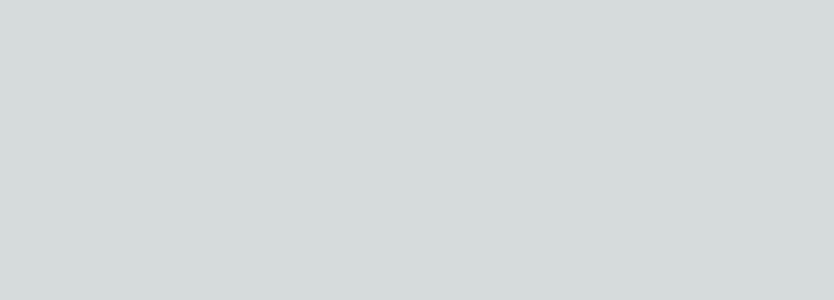
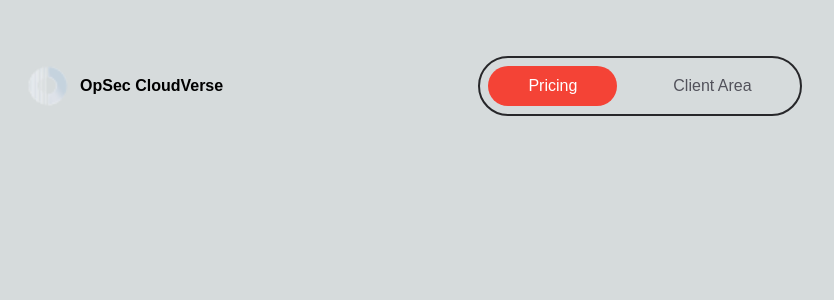
Before and after one commit to SteffQing/OpSec-CloudVerse, a Next.js app: page / in a window 1280 px wide. Shown: the top 300 px of the page, without its empty margins (0-834 px from the left). Built offline with nearby package versions, Linux system fonts and the light colour scheme.

Commit message:
feat: complete Navbar and routing

```diff
--- /dev/null
+++ b/src/app/Navbar.tsx
@@ -0,0 +1,54 @@
+"use client";
+
+import Image from "next/image";
+import { usePathname, useRouter } from "next/navigation";
+
+export default function Navbar() {
+  const route = useRouter();
+  const pathname = usePathname();
+
+  let navList = [
+    {
+      name: "Pricing",
+      href: "/",
+    },
+    {
+      name: "Client Area",
+      href: "/client",
+    },
+  ];
+
+  let navList_styleNormal =
+    "py-2 px-10 whitespace-nowrap text-[#52525B] transition-all";
+  let navList_styleActive = " !text-white bg-[#F44336] rounded-[50px]";
+  return (
+    <nav className="fixed top-0 left-0 right-0 z-50 pt-6">
+      <div className="flex flex-col items-center justify-between p-4 md:flex-row md:justify-center">
+        <a href="/" className="flex items-center gap-2 md:absolute left-6">
+          <Image
+            src="/logo.png"
+            alt="OpSec CloudVerse"
+            width={48}
+            height={48}
+          />
+          <span className="flex font-semibold">OpSec CloudVerse</span>
+        </a>
+        <div className="my-4 flex rounded-[50px] border-2 border-[#27272A] p-2 gap-4">
+          {navList.map((nav) => (
+            <a
+              className={
+                pathname === nav.href
+                  ? navList_styleNormal + navList_styleActive
+                  : navList_styleNormal
+              }
+              href={nav.href}
+              key={nav.href}
+            >
+              {nav.name}
+            </a>
+          ))}
+        </div>
+      </div>
+    </nav>
+  );
+}
--- a/src/app/layout.tsx
+++ b/src/app/layout.tsx
@@ -1,5 +1,6 @@
 import type { Metadata } from "next";
 import "./globals.css";
+import Navbar from "./Navbar";
 
 export const metadata: Metadata = {
   title: "OpSec CloudVerse",
@@ -14,7 +15,10 @@ export default function RootLayout({
 }) {
   return (
     <html lang="en">
-      <body>{children}</body>
+      <body>
+        <Navbar />
+        {children}
+      </body>
     </html>
   );
 }
```
Also changed, not shown: src/app/styles/gilroy.css (+7 -7 lines), public/logo.png (renamed from src/assets/logo.png).
